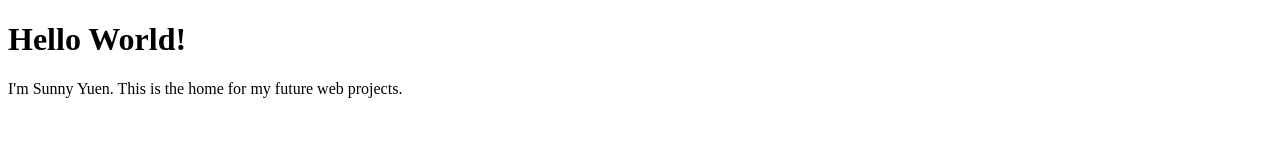
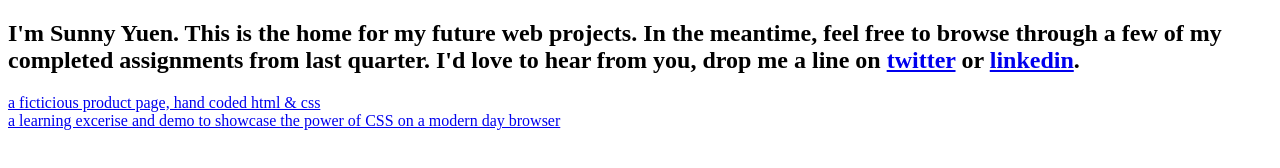
Before and after one commit to yuens1002/yuens1002.github.io, a plain HTML site: page index.html in a window 1280 px wide. Drawn offline with Linux system fonts and the light colour scheme.

Commit message:
added social links and customized text on the page

```diff
--- a/index.html
+++ b/index.html
@@ -1,7 +1,9 @@
 <!DOCTYPE html>
 <html>
 <body>
-<h1>Hello World!</h1>
-<p>I'm Sunny Yuen.  This is the home for my future web projects.</p>
+    <h2>I'm Sunny Yuen.  This is the home for my future web projects.  In the meantime, feel free to browse through a few of my completed assignments from last quarter.  I'd love to hear from you, drop me a line on <a href="https://twitter.com/eYunnys">twitter</a> or <a href="https://www.linkedin.com/in/sunny-yuen-a57ab889">linkedin</a>.</h2>
+    <a href="http://yuens.work/wats1010-product-page/">a ficticious product page, hand coded html & css</a>
+    <br>
+    <a href="http://yuens.work/wats1010-css-zen-garden/">a learning excerise and demo to showcase the power of CSS on a modern day browser</a>
 </body>
 </html>
```
